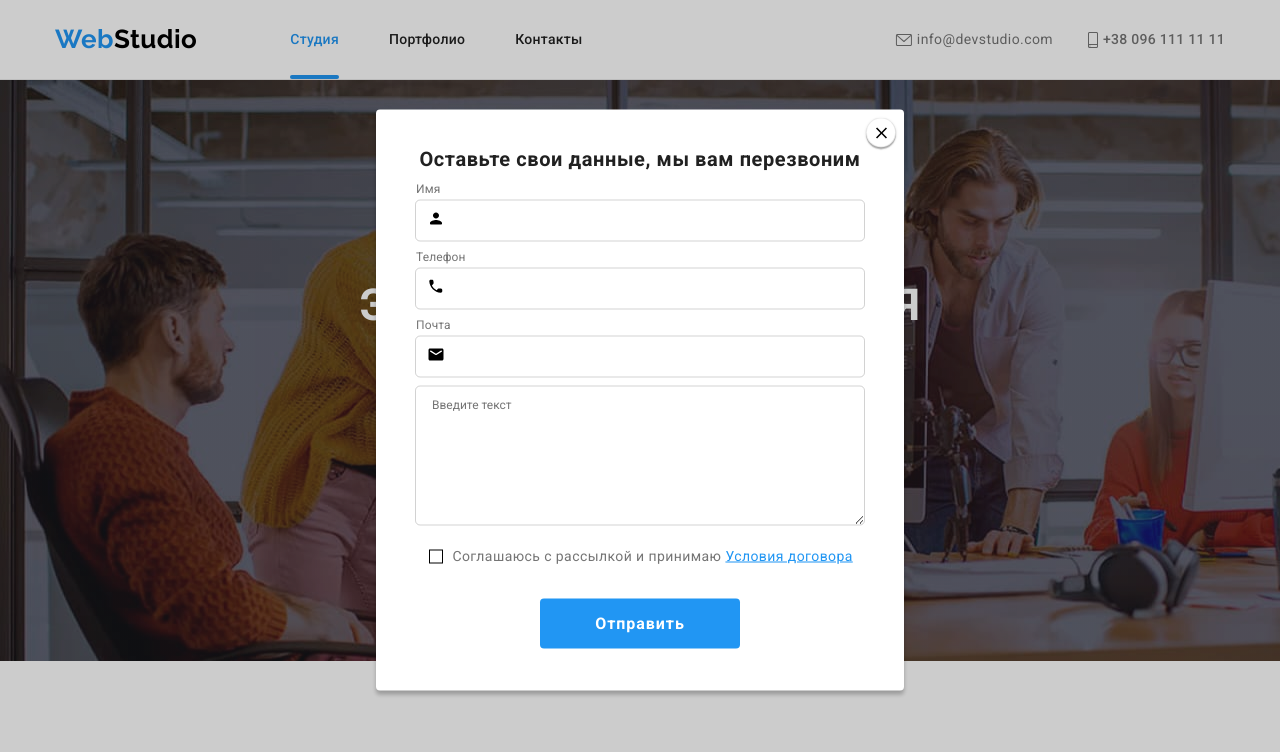
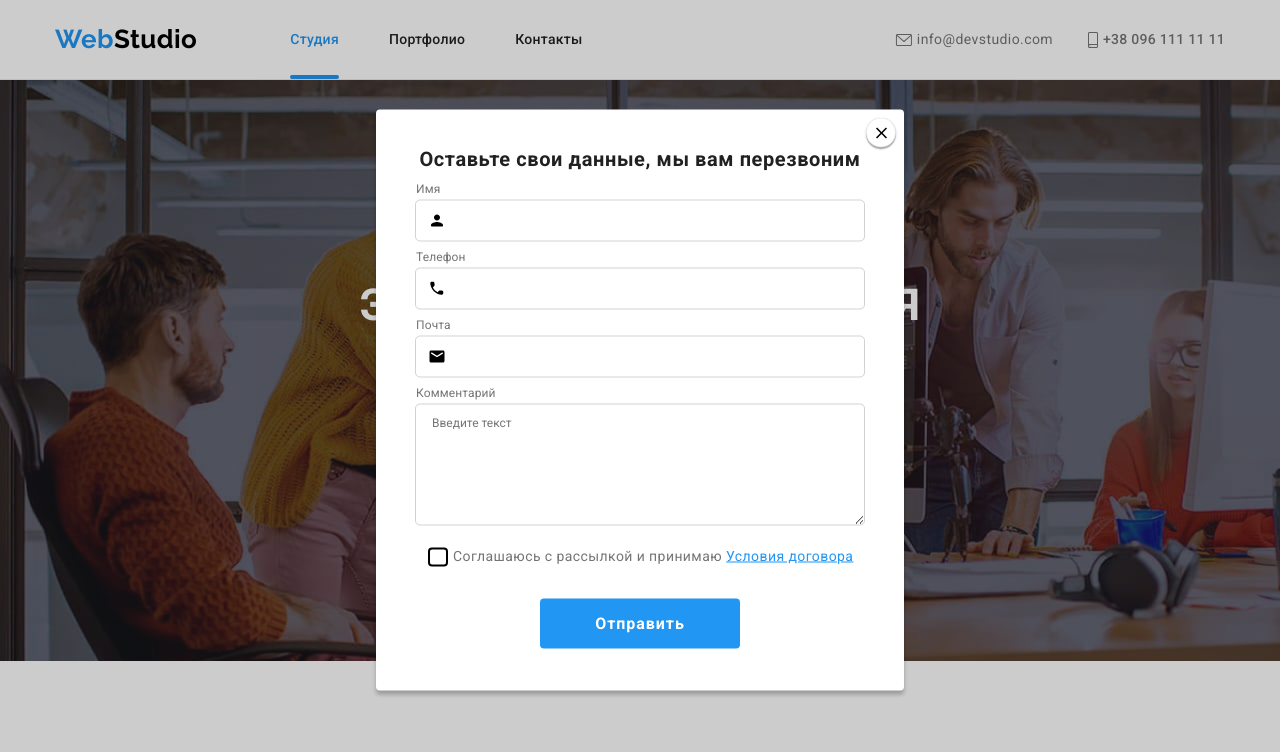
Before and after one commit to Sergiogoit/goit-markup-hw-06, a plain HTML site: page index.html in a window 1280 px wide. Both pictures are taken after a click on the button "Заказать услугу". Shown: the top 752 px of the page. Drawn offline with nearby package versions, Linux system fonts and the light colour scheme.

Commit message:
Добавляет исправления

```diff
--- a/css/styles.css
+++ b/css/styles.css
@@ -772,7 +772,7 @@ img {
   /* display: flex;
   flex-direction: column; */
 }
-.qqq {
+.input-mail {
   box-sizing: border-box;
   width: 358px;
   height: 50px;
@@ -784,7 +784,7 @@ img {
   margin-top: 20px;
   margin-right: 8px;
 }
-.www {
+.mailing {
   font-family: Roboto;
   font-style: bold;
   font-size: 14px;
@@ -889,14 +889,32 @@ img {
   /* outline: 1px solid red; */
   color: var(--txt-color);
 }
+/* .form-field:hover,
+.form-field:focus {
+  fill: #2196f3;
+  transition: background-color 250ms, cubic-bezier(0.4, 0, 0.2, 1) 250ms;
+} */
+.form-box {
+  outline: 1px solid var(--contact-border-color);
+  width: 448px;
+  height: 40px;
+  border-radius: 4px;
+  margin-left: 40px;
+}
+.form-box:hover,
+.form-box:focus {
+  fill: var(--heder-link-color);
+  outline: 1px solid var(--heder-link-color);
+  transition: background-color 250ms, cubic-bezier(0.4, 0, 0.2, 1) 250ms;
+}
 .form-field input {
   box-sizing: border-box;
   width: 448px;
   height: 40px;
 
-  /* border: none; */
+  border: none;
   border-radius: 4px;
-  margin-left: 40px;
+  /* margin-left: 40px; */
   /* border: 1px solid var(--contact-border-color); */
 }
 
@@ -959,10 +977,13 @@ img {
   letter-spacing: 0.03em;
   color: var(--txt-color);
 }
-.form-policy:checked + .policy-input {
+/* .form-policy:checked {
   background-image: url(../img/iconcheck.svg);
-}
-.terms {
+
+  outline: 1px solid tomato;
+} */
+
+.check .terms {
   color: var(--heder-link-color);
   text-decoration: underline;
 }
@@ -975,6 +996,7 @@ img {
   margin-right: 8.38px;
   margin-left: 52px;
   appearance: none;
+  position: absolute;
 }
 .collback {
   font-family: Roboto;
@@ -995,28 +1017,26 @@ img {
   text-decoration: underline;
   margin-left: 4px;
 }
-.form-input {
-  border: none;
-  outline: 1px solid var(--contact-border-color);
-  padding-left: 42px;
-}
-.form-input:hover,
+
+/* .form-input:hover,
 .form-input:focus {
   fill: var(--heder-link-color);
   outline: 1px solid var(--heder-link-color);
   transition: background-color 250ms, cubic-bezier(0.4, 0, 0.2, 1) 250ms;
-}
+} */
 .icon-input {
+  /* position: absolute;
+  margin-left: 51px;
+  margin-top: 27px; */
   position: absolute;
-  margin-left: 51px;
-  margin-top: 27px;
+  margin-left: -436px;
+  margin-top: 11px;
 }
 .policy-input {
   position: absolute;
   width: 12px;
   height: 12px;
   margin-left: 54px;
-  outline: 1px solid var(--logo-footer-color);
 }
 .product-box {
   width: 370px;
@@ -1028,7 +1048,45 @@ img {
   left: 0;
   margin: 0;
 }
-
+.label {
+  display: flex;
+  align-items: center;
+  /* margin-left: 52px; */
+}
+.icon-check {
+  display: inline-block;
+  width: 16px;
+  height: 15px;
+  outline: 2px solid black;
+  background-color: var(--body-color);
+  margin-right: 7px;
+  margin-left: 54px;
+  border-radius: 2px;
+}
+.form-input {
+  border: none;
+  /* outline: 1px solid var(--contact-border-color); */
+  padding-left: 42px;
+  /* position: absolute; */
+}
+.form-input:checked + .icon-check {
+  /* background-color: turquoise; */
+  background-image: url(../img/iconcheck.svg);
+  width: 16px;
+  height: 15px;
+  outline: 2px solid white;
+}
+/* .label::after {
+  content: "";
+  display: inline-block;
+  width: 16px;
+  height: 15px;
+  background-color: tomato;
+} */
+/* .form-input:checked {
+  width: 50px;
+  height: 50px;
+} */
 .worck-text {
   height: 294px;
   position: absolute;
--- a/index.html
+++ b/index.html
@@ -73,52 +73,52 @@
     </h5>
         <div class="form-field">
             <label for="name">Имя</label>
-            <input class="form-input"  type="text" name="name" id="name" autofocus  /><svg class="icon-input" width="18px" height="18px">
-                <use href="./img/symbol-defs.svg#icon-person-black"></use>
-            </svg>
+            <div class="form-box">
+
+                <input class="form-input"  type="text" name="name" id="name" autofocus  /><svg class="icon-input" width="18px" height="18px">
+                    <use href="./img/symbol-defs.svg#icon-person-black"></use>
+                </svg>
+            </div>
         </div>
 
         <div class="form-field">
             <label for="tel">Телефон</label>
+            <div class="form-box">
             <input class="form-input" type="text" name="tel" id="tel" autocomplete="off"><svg class="icon-input" width="18px" height="18px">
                 <use href="./img/symbol-defs.svg#icon-phone-black"></use>
             </svg>
         </div>
+        </div>
 
         <div class="form-field">
             <label for="mail">Почта</label>
+            <div class="form-box">
             <input class="form-input" type="email" name="mail" id="mail"><svg class="icon-input" width="18px" height="18px">
                 <use href="./img/symbol-defs.svg#icon-email-black"></use>
             </svg>
+            </div>
         </div>
         <div class="form-coment">
+            <label for="mail">Комментарий</label>
             <textarea  name="comment" id="comment" cols="30" rows="10" placeholder="Введите текст" class="text-area"></textarea>
         </div>
         <div class="form-policy">
-            <input  type="checkbox" name="policy" id="policy" >
-            <label for="policy">Соглашаюсь с рассылкой и принимаю </label><a href="" class="contract">Условия договора</a>
-            <span class="policy-input">
-<!--
-                <svg class="icon-input" width="18px" height="18px">
-                <use href="./img/symbol-defs.svg#icon-email-black"></use>
-            </svg> -->
-             </span>
+
+            <label class="label">
+                <input class="form-input" type="checkbox" name="policy"  /><span class="icon-check"></span>Соглашаюсь с рассылкой и принимаю
+
+            </label>
+
+            <a href="" class="contract">Условия договора</a>
+
+
         </div>
 
         <button type="submit" class="order-button">Отправить</button>
 
-
-
 </form>
-
-
                     </div>
                 </div>
-
-
-
-
-
             </div>
         </section>
 
@@ -483,10 +483,10 @@
         <div class="mail-form">
             <ul>
                 <li>
-                    <label for="name" class="www">Подпишитесь на рассылку</label>
+                    <label for="name" class="mailing">Подпишитесь на рассылку</label>
                     <ul>
                         <li>
-<input type="email" class="qqq" name="name" id="name" autofocus placeholder=" E-mail" />
+<input type="email" class="input-mail" name="name" id="name"  placeholder=" E-mail" />
 
 <button type="submit" class="mail-button" >Подписаться<svg width="24" height="24" class="send">
     <use href="./img/symbol-defs.svg#icon-icon-send"></use>
@@ -498,17 +498,9 @@
 
 
 
-
-
-
-
-
         </div>
     </div>
 </footer>
-
-
-
     <script src="./js/modal.js"></script>
     <!-- <script>
         (() => {
```
Also changed, not shown: portfolio.html (+25 -8 lines).
